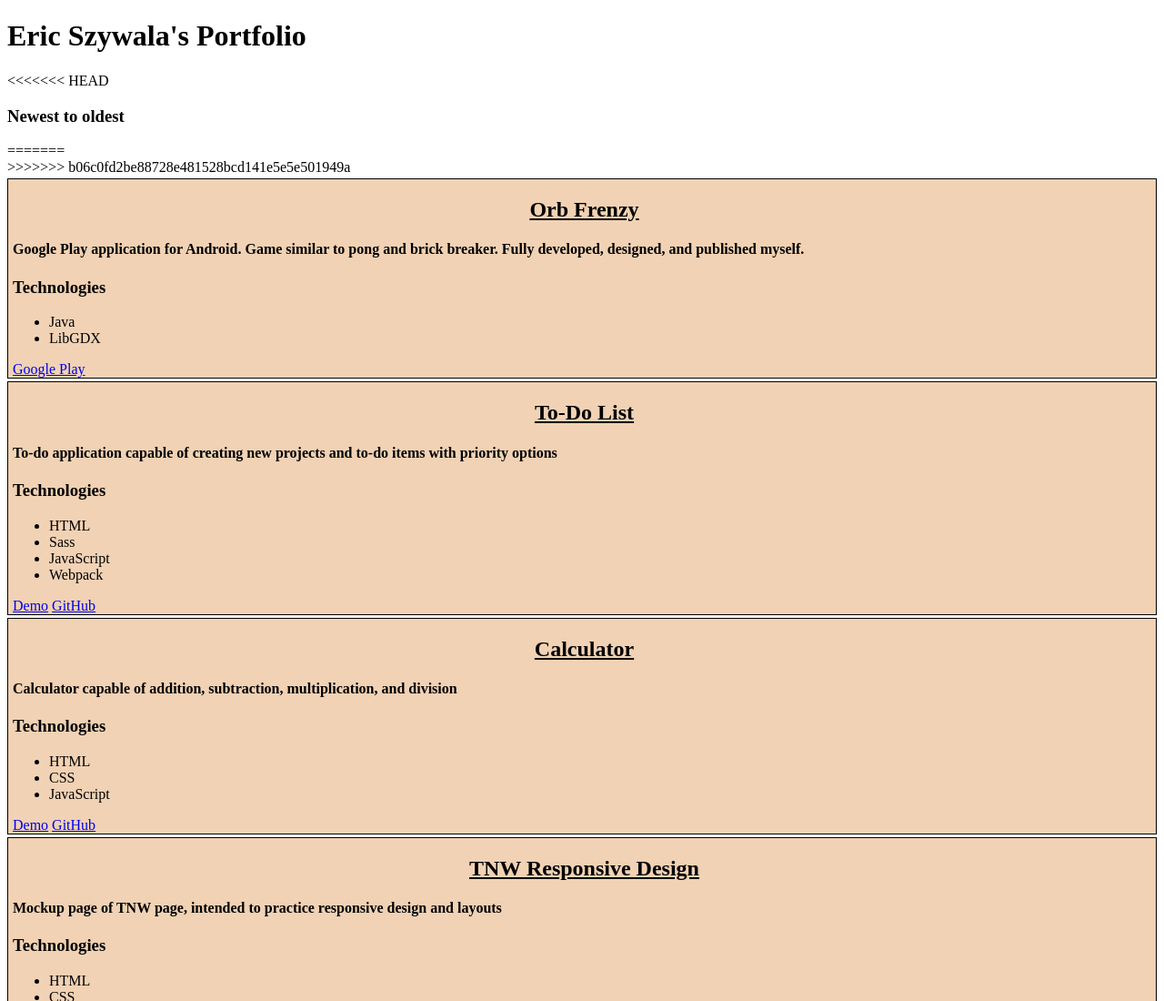
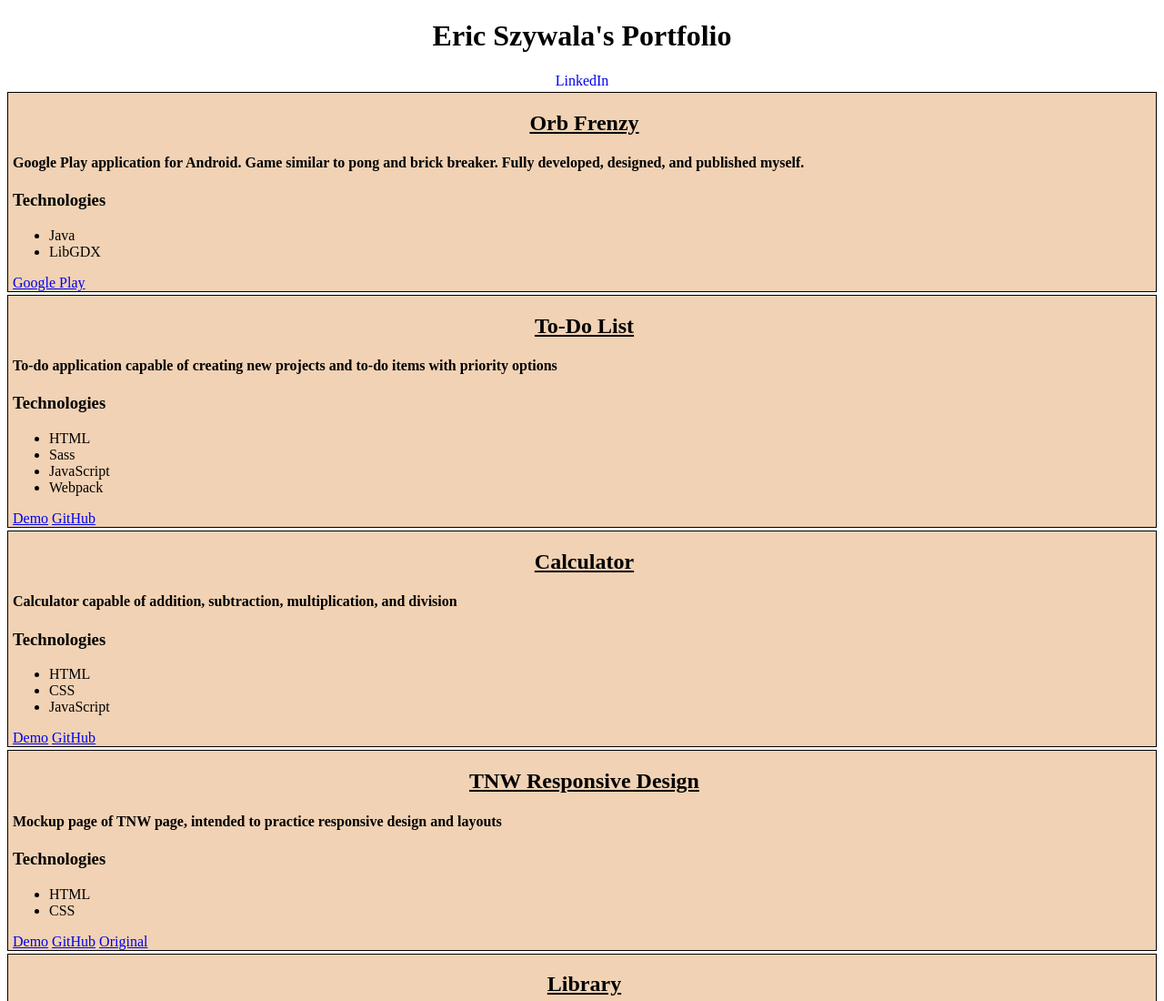
Before and after one commit to Ricala/portfolio, a plain HTML site: page index.html in a window 1280 px wide. Shown: the top 1100 px of the page at 91% size. Drawn offline with Linux system fonts and the light colour scheme.

Commit message:
center hero elements

```diff
--- a/index.html
+++ b/index.html
@@ -4,13 +4,11 @@
   <title>Portfolio Eric Szywala</title>
 </head>
 <body>
-  <h1>Eric Szywala's Portfolio</h1>
-<<<<<<< HEAD
-  <h3>Newest to oldest</h3>
-  <div class="technologies"></div>
-=======
-  <div></div>
->>>>>>> b06c0fd2be88728e481528bcd141e5e5e501949a
+  <h1 id="hero-header">Eric Szywala's Portfolio</h1>
+  <div id="hero-container">
+    <a href="https://www.linkedin.com/in/eric-szywala-078028178/">LinkedIn</a>
+  </div>
+
   <div class="containers">
     <h2 class="proj-title">Orb Frenzy</h2>
     <h4>
@@ -46,6 +44,7 @@
         <li>Webpack</li>
       </ul>
     </div>
+
     <div class="project-links">
       <a href="https://ricala.github.io/to-do-list/">Demo</a>
       <a href="https://github.com/Ricala/to-do-list">GitHub</a>
@@ -64,6 +63,7 @@
         <li>JavaScript</li>
       </ul>
     </div>
+
     <div class="project-links">
       <a href="https://ricala.github.io/Calculator/">Demo</a>
       <a href="https://github.com/Ricala/Calculator">GitHub</a>
@@ -88,6 +88,7 @@
       <a href="https://thenextweb.com/">Original</a>
     </div>
   </div>
+
   <div class="containers">
     <h2 class="proj-title">Library</h2>
     <h4>
@@ -107,6 +108,7 @@
       <a href="https://github.com/Ricala/library">GitHub</a>
     </div>
   </div>
+
   <div class="containers">
     <h2 class="proj-title">Restaurant Page</h2>
     <h4>
@@ -126,6 +128,7 @@
       <a href="https://github.com/Ricala/restaurant-page">GitHub</a>
     </div>
   </div>
+
   <div class="containers">
     <h2 class="proj-title">New York Times Article Mockup</h2>
     <h4>
@@ -143,9 +146,11 @@
       <a href="https://github.com/Ricala/NYT-article-clone">GitHub</a>
       <a
         href="https://www.nytimes.com/2014/03/18/science/space/detection-of-waves-in-space-buttresses-landmark-theory-of-big-bang.html?_r=0"
-        >Original</a>
+        >Original</a
+      >
     </div>
   </div>
+
   <div class="containers">
     <h2 class="proj-title">Apple Mock Page</h2>
     <h4>
@@ -162,9 +167,11 @@
       <a href="https://ricala.github.io/apple-mock-page/">Demo</a>
       <a href="https://github.com/Ricala/apple-mock-page">GitHub</a>
       <a href="https://web.archive.org/web/20140301004610/http://www.apple.com/"
-        >Original</a>
+        >Original</a
+      >
     </div>
   </div>
+
   <div class="containers">
     <h2 class="proj-title">Mint signup</h2>
     <h4>
@@ -182,9 +189,11 @@
       <a href="https://github.com/Ricala/mint-signup">GitHub</a>
       <a
         href="https://accounts.intuit.com/signup.html?offering_id=Intuit.ifs.mint&namespace_id=50000026&redirect_url=https%3A%2F%2Fmint.intuit.com%2Foverview.event%3Ftask%3DS"
-        >Original</a>
+        >Original</a
+      >
     </div>
   </div>
+
   <div class="containers">
     <h2 class="proj-title">Youtube Clone</h2>
     <h4>Clone of youtube intended to "look" like Youtube</h4>
@@ -233,6 +242,7 @@
       <a href="https://github.com/Ricala/rock-paper-scissors">GitHub</a>
     </div>
   </div>
+
   <div class="containers">
     <h2 class="proj-title">Google Homepage</h2>
     <h4>Clone of a basic google homepage</h4>
@@ -248,5 +258,4 @@
       <a href="https://github.com/Ricala/google-homepage">GitHub</a>
     </div>
   </div>
-
 </body>
--- a/style.scss
+++ b/style.scss
@@ -15,3 +15,16 @@
   text-align: center;
   text-decoration: underline;
 }
+
+#hero-header {
+  text-align: center;
+}
+
+#hero-container {
+  text-align: center;
+
+  a {
+    text-align: center;
+    text-decoration: none;
+  }
+}
```
Also changed, not shown: style.css, 1 other file.
